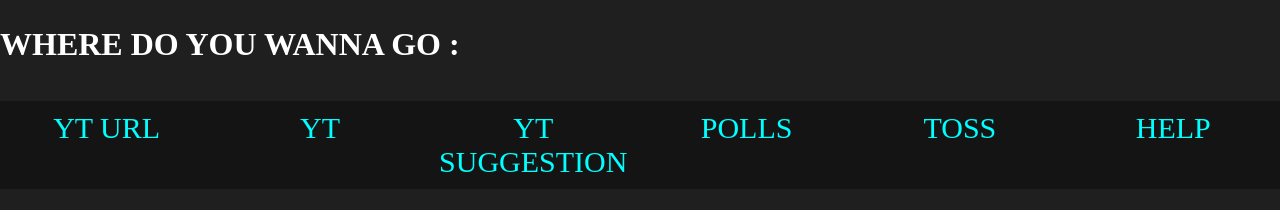
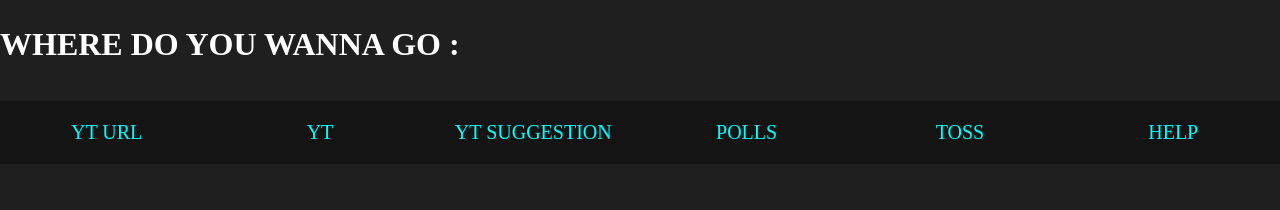
Before and after one commit to CHARLZZI/YoutubeVideoDownloaderWebsite-1, a plain HTML site: page navigationbar.html in a window 1280 px wide. Drawn offline with Linux system fonts and the light colour scheme.

Commit message:
added a tag as a parent to div items

```diff
--- a/navigationbar.html
+++ b/navigationbar.html
@@ -7,15 +7,12 @@
     <body>
         <h1 style="margin-top:2vw;">WHERE DO YOU WANNA GO : </h1>
         <div class="menu-c">
-            <div class='item'><a href="index.html">YT URL</a></div>
-            <div class='item'><a href="https:\\www.youtube.com">YT</select></a></div>
-            <div class='item'><a href="">YT SUGGESTION</a></div>
-            <div class='item'><a href="">POLLS</a></div>
-            <div class='item'><a href="">TOSS</a></div>
-            <div class='item'><a href="">HELP</a></div>
-
-
-
+            <a class='item' href="index.html"><div >YT URL</div></a>
+            <a class='item' href="https:\\www.youtube.com"><div >YT</div>
+            <a class='item' href=""><div >YT SUGGESTION</div></a>
+            <a class='item' href=""><div >POLLS</div></a>
+            <a class='item' href=""><div >TOSS</div></a>
+            <a class='item' href=""><div >HELP</div></a>
         </div>
     </body>
 </html>
--- a/yt.css
+++ b/yt.css
@@ -1,12 +1,13 @@
 *{
     margin: 0;
     padding: 0;
+    width: 100%;
 }
 main{
     display: grid;
     place-items:center;
-    width: 98vw;
-    height:98vh;
+    width: 100vw;
+    height:100vh;
 
 }
 body{
@@ -39,6 +40,7 @@ button{
     margin-top: 3vw;
     /* border: 10px solid black;  */
     box-sizing: border-box;
+    overflow: hidden;
 
 }
 .item
@@ -46,21 +48,21 @@ button{
     background-color: rgb(20, 20, 20);
     width: 16.666%;
     text-align: center;
-    font-size:  30px;;
-    padding: 10px 0;
+    font-size:  20px;
+    padding: 20px 0;
     cursor: pointer;
     transition: all 200ms;
 
 
 }
 .item:hover{
-    transform: scale(1.3);
+    transform: scale(1.1);
 
 }
 .item:hover > a{
 
     /* font-size: 35px; */
-    transform: scale(1.9);
+    transform: scale(1.1);
     color:rgb(125, 247, 247);
 
 
```
Also changed, not shown: index.html (+2 -0 lines).
